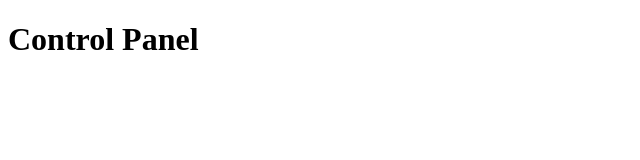
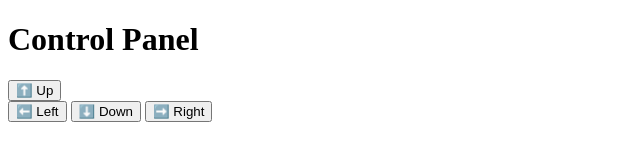
Before and after one commit to shanekb/grid_game-, a website: page control.html in a window 1280 px wide. Shown: the whole page, without its empty margins (0-640 px from the left). Drawn offline with Linux system fonts and the light colour scheme.

Commit message:
Update control.html

```diff
--- a/control.html
+++ b/control.html
@@ -1,2 +1,32 @@
 <!DOCTYPE html>
-<html><head><title>Control Panel</title></head><body><h1>Control Panel</h1></body></html>
+<html>
+<head>
+  <title>Control Panel</title>
+</head>
+<body>
+  <h1>Control Panel</h1>
+  <button onclick="sendMove('up')">⬆️ Up</button>
+  <br>
+  <button onclick="sendMove('left')">⬅️ Left</button>
+  <button onclick="sendMove('down')">⬇️ Down</button>
+  <button onclick="sendMove('right')">➡️ Right</button>
+
+  <script>
+    const backendURL = "https://grid-game-backend.onrender.com"; // replace with your real backend URL
+
+    async function sendMove(direction) {
+      const res = await fetch(`${backendURL}/move`, {
+        method: "POST",
+        headers: { "Content-Type": "application/json" },
+        body: JSON.stringify({ direction, secret: "MY_SECRET_KEY" })
+      });
+
+      if (res.ok) {
+        console.log(`Moved ${direction}`);
+      } else {
+        alert("Move failed!");
+      }
+    }
+  </script>
+</body>
+</html>
```
